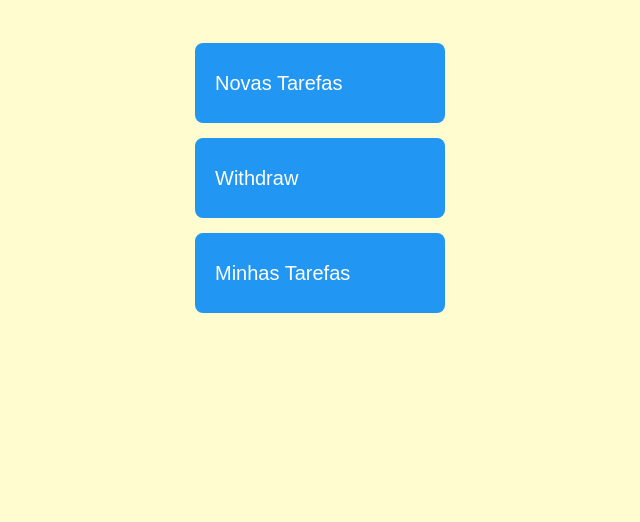
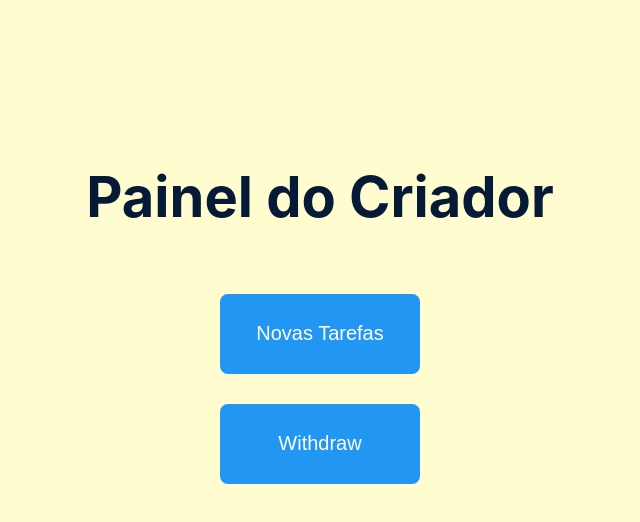
Before and after one commit to kiyochii/hackhathonInternoTemplate, a React (Vite) app in the folder frontend/: page /vendor in a window 1280 px wide. Shown: the top 522 px of the page, without its empty margins (320-960 px from the left). Built offline with nearby package versions, Linux system fonts and the light colour scheme; what wagmi would draw is missing.

Commit message:
layoult acabado

```diff
--- a/frontend/src/App.tsx
+++ b/frontend/src/App.tsx
@@ -51,7 +51,7 @@ function App() {
 
         <Route path="/availbletasks" element={<AvailableTasks />} />
         <Route path="/vendor/newtasks" element={<NewTasks />} />
-        <Route path="/vendor/mytask" element={<MyTasks />} />
+        {/*<Route path="/vendor/mytask" element={<MyTasks />} />*/}
         <Route path="/vendor/withdraw" element={<Withdraw />} />
         <Route path="/tasks" element={<Availabletasks />} />
         <Route path="/tasks/:id" element={<TaskDetail />} />
--- a/frontend/src/availabletasks/Availabletasks.tsx
+++ b/frontend/src/availabletasks/Availabletasks.tsx
@@ -46,7 +46,6 @@ export default function TaskList() {
       height: '80vh',
     }}>
 
-      {/* Div para imagem à esquerda */}
       <div style={{
         flex: '1',
         display: 'flex',
@@ -56,7 +55,6 @@ export default function TaskList() {
 <img src={fundoImage} style={{ maxWidth: '100%', maxHeight: '70vh' }} />
 </div>
 
-      {/* Div para conteúdo à direita */}
       <div style={{
         flex: '1',
         display: 'flex',
--- a/frontend/src/availabletasks/TaskDetail.tsx
+++ b/frontend/src/availabletasks/TaskDetail.tsx
@@ -47,6 +47,7 @@ export default function Task() {
       }
     }
   };
+
   const handlePayment = async (event: { preventDefault: () => void }) => {
     event.preventDefault();
     await writeContractAsync({
@@ -55,33 +56,59 @@ export default function Task() {
       value: BigInt(Number(task?.payment)),
     });
   };
+
   return (
-    <main style={{ padding: "20px" }}>
+    <main style={{ padding: "20px", fontFamily: "'Roboto', sans-serif", minHeight: "100vh" }}>
       <div
         style={{
-          padding: "10px",
-          border: "none",
-        }}>
-        <div style={{ fontSize: "2.5rem", fontWeight: "700", marginBottom: "30px", textAlign: "center" }}>
+          padding: "20px",
+          borderRadius: "10px",
+          backgroundColor: "#fff",
+          boxShadow: "0 4px 8px rgba(0, 0, 0, 0.1)",
+          maxWidth: "600px",
+          margin: "0 auto",
+        }}
+      >
+        <div style={{ fontSize: "2.5rem", fontWeight: "700", marginBottom: "20px", textAlign: "center", color: "#333" }}>
           {task?.task}
         </div>
         <div style={{ fontSize: "1.5rem", marginBottom: "30px", textAlign: "center" }}>
           <strong>Pagamento:</strong> {task?.payment}
         </div>
-        {
-          <p>
-            <strong>Address:</strong> {task?.address}
-          </p>
-        }
+
         <form onSubmit={handleSubmit} style={{ textAlign: "center", marginTop: "20px" }}>
-          <div className="file-upload-wrapper">
-            <input type="file" onChange={handleFileChange} className="file-upload-input" />
+          <div className="file-upload-wrapper" style={{ marginBottom: "20px" }}>
+            <input
+              type="file"
+              onChange={handleFileChange}
+              className="file-upload-input"
+              style={{
+                padding: "10px",
+                border: "1px solid #ccc",
+                borderRadius: "5px",
+                fontSize: "1rem",
+                width: "100%",
+                boxSizing: "border-box",
+              }}
+            />
           </div>
           <div style={{ marginTop: "15px" }}>
-            <button type="submit">Enviar Arquivo</button>
+            <button
+              type="submit"
+              style={{
+                padding: "10px 20px",
+                backgroundColor: "#007bff",
+                color: "#fff",
+                border: "none",
+                borderRadius: "5px",
+                cursor: "pointer",
+                fontSize: "1rem",
+              }}
+            >
+              Enviar Arquivo
+            </button>
           </div>
-          <div>
-            <button onClick={handlePayment}></button>
+          <div style={{ marginTop: "15px" }}>
           </div>
         </form>
       </div>
--- a/frontend/src/vendor/mytasks/mytasks.tsx
+++ /dev/null
@@ -1,3 +0,0 @@
-export default function Page() {
-  return <div>oi</div>;
-}
--- a/frontend/src/vendor/newtasks/NewTasks.tsx
+++ b/frontend/src/vendor/newtasks/NewTasks.tsx
@@ -65,13 +65,12 @@ export default function App() {
               value={newTask}
               onChange={handleSetTask}
               placeholder="Digite a tarefa a ser pedida...."
-              className="px-4 py-2 border rounded"
               style={{
                 fontFamily: "Arial, sans-serif",
                 borderRadius: "12px",
                 marginBottom: "24px",
                 width: "400px",
-                height: "80px",
+                height: "65px",
                 fontSize: "1.2rem",
                 padding: "10px",
                 overflowWrap: "break-word",
@@ -121,7 +120,6 @@ export default function App() {
               flexDirection: "column",
               alignItems: "center",
               justifyContent: "center",
-              marginTop: "10px",
             }}>
             {isSuccess && (
               <p style={{ color: "green", fontSize: "1.5rem", fontWeight: "600" }}>Tarefa criada com sucesso!</p>
--- a/frontend/src/vendor/vendor.tsx
+++ b/frontend/src/vendor/vendor.tsx
@@ -4,27 +4,54 @@ export default function App() {
   const navigate = useNavigate();
 
   return (
-    <main style={{ display: "flex", justifyContent: "center", alignItems: "center" }}>
-      <div>
-        <button
+    <main
+      style={{
+        display: "flex",
+        flexDirection: "column",
+        justifyContent: "center",
+        alignItems: "center",
+        height: "70vh",
+      }}
+    >
+      <h1
+        style={{
+          marginBottom: "40px",
+          fontSize: "3.5rem",
+          textAlign: "center",
+        }}
+      >
+        Painel do Criador
+      </h1>
+      <button
           className="botao"
-          style={{ display: "flex", alignItems: "center", padding: "20px", fontSize: "20px", margin: "15px 0" }}
+          style={{
+            display: "flex",
+            justifyContent: "center",
+            alignItems: "center",
+            padding: "20px",
+            fontSize: "20px",
+            margin: "15px 0",
+            width: "200px",
+            textAlign: "center"
+          }}
           onClick={() => navigate("/vendor/newtasks")}>
           Novas Tarefas
         </button>
         <button
           className="botao"
-          style={{ display: "flex", alignItems: "center", padding: "20px", fontSize: "20px", margin: "15px 0" }}
+          style={{
+            display: "flex",
+            justifyContent: "center",
+            alignItems: "center",
+            padding: "20px",
+            fontSize: "20px",
+            margin: "15px 0",
+            width: "200px",
+            textAlign: "center"
+          }}
           onClick={() => navigate("/vendor/withdraw")}>
           Withdraw
         </button>
-        <button
-          className="botao"
-          style={{ display: "flex", alignItems: "center", padding: "20px", fontSize: "20px", margin: "15px 0" }}
-          onClick={() => navigate("/vendor/newtasks")}>
-          Minhas Tarefas
-        </button>
-      </div>
     </main>
   );
 }
--- a/frontend/src/vendor/withdraw/withdraw.tsx
+++ b/frontend/src/vendor/withdraw/withdraw.tsx
@@ -1,7 +1,8 @@
 import * as React from "react";
 import { useWriteContract } from "wagmi";
 import { storageAbi } from "../../generated";
-import { stopImpersonatingAccount } from "viem/actions";
+import fundoImage from '../../images/dindin.png';
+
 
 export default function Page() {
   const { data: hash, isPending, writeContract } = useWriteContract();
@@ -18,11 +19,43 @@ export default function Page() {
   }
 
   return (
-    <form onSubmit={submit}>
-      <button disabled={isPending} type="submit">
-        {isPending ? "Confirming..." : "Mint"}
-      </button>
-      {hash && <div>Transaction Hash: {hash}</div>}
-    </form>
+    <div
+      style={{
+        display: "flex",
+        justifyContent: "center",
+        alignItems: "center",
+        minHeight: "85vh",
+      }}
+    >
+      <form
+        onSubmit={submit}
+        style={{
+          padding: "20px",
+          borderRadius: "10px",
+          textAlign: "center",
+          maxWidth: "400px",
+          width: "100%",
+        }}
+      >
+        <button
+          disabled={isPending}
+          type="submit"
+          style={{
+            padding: "12px 24px",
+            backgroundColor: isPending ? "#6c757d" : "#007bff",
+            color: "#fff",
+            border: "none",
+            borderRadius: "5px",
+            cursor: isPending ? "not-allowed" : "pointer",
+            fontSize: "1.5rem",
+            width: "100%",
+          }}
+        >
+          {isPending ? "Aguarde..." : "Clique para sacar"}
+        </button>
+        <img src={fundoImage} style={{marginTop: "20px",maxWidth: "100%",height: "auto",borderRadius: "5px"}} />
+
+      </form>
+    </div>
   );
 }
```
Also changed, not shown: frontend/src/images/dindin.png (added).
